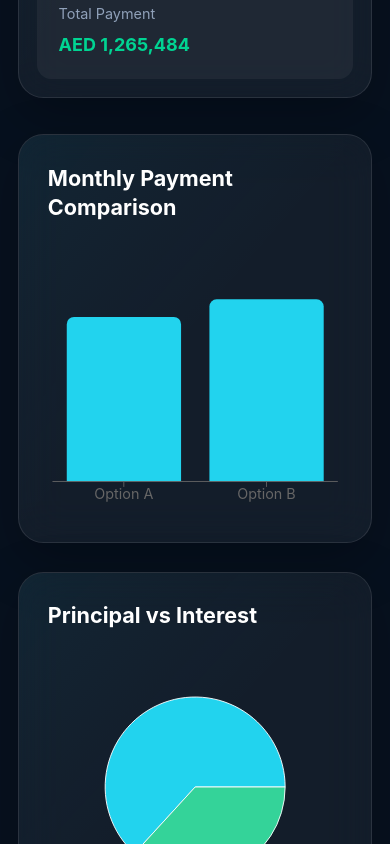
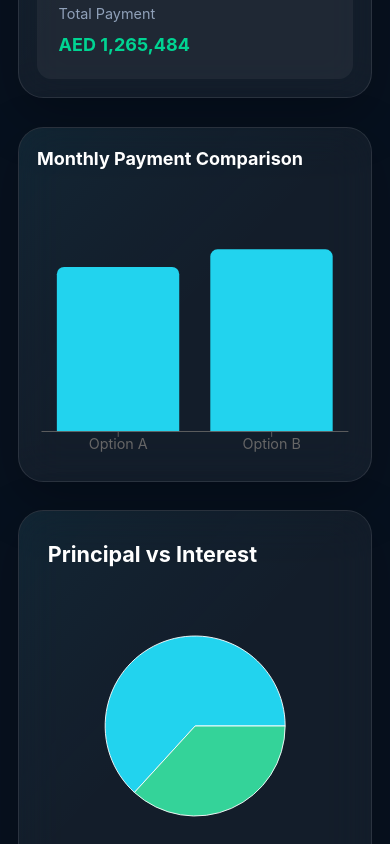
Before and after one commit to MahekZehra/homeloanz-website, a React (Vite) app: page / in a window 390 px wide. Shown: the part 6720-7564 px from the top of the page. Built offline with nearby package versions, Linux system fonts and the light colour scheme.

Commit message:
Responsive Hero Section

```diff
--- a/src/components/MortgageComparison/MortgageCharts.jsx
+++ b/src/components/MortgageComparison/MortgageCharts.jsx
@@ -46,11 +46,11 @@ const MortgageCharts = ({
 
   return (
 
-    <div className="mt-10 grid gap-8 lg:grid-cols-2">
+    <div className="mt-8 md:mt-10 grid gap-8 lg:grid-cols-2">
 
-      <Card className="p-8">
+      <Card className="p-5 md:p-8">
 
-        <h2 className="mb-6 text-2xl font-bold text-white">
+        <h2 className="mb-6 text-xl md:text-2xl font-bold text-white">
           Monthly Payment Comparison
         </h2>
 
```
